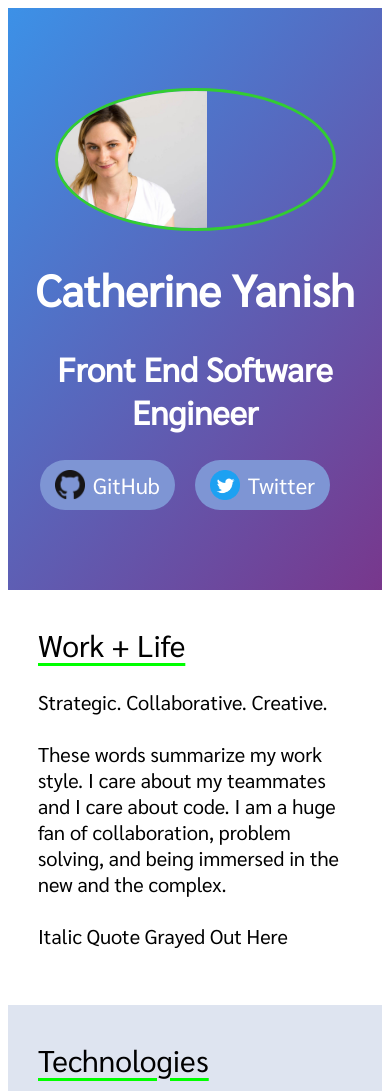
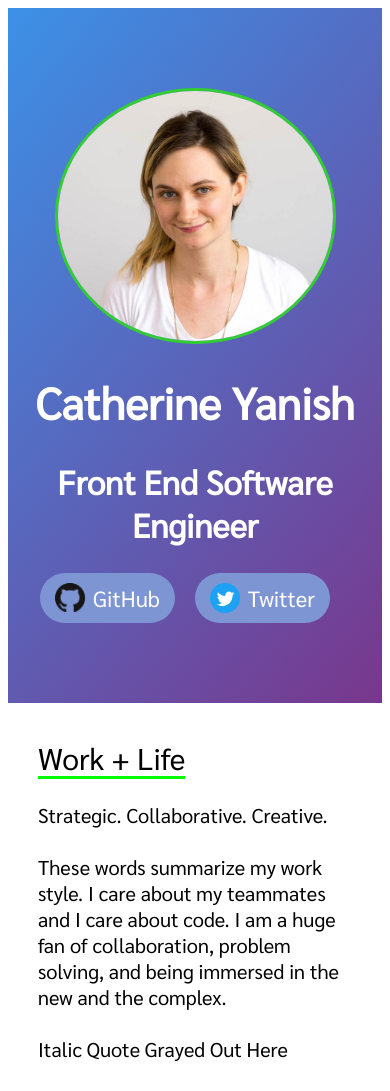
Before and after one commit to CatYanish/CatsDeveloperProfile, a plain HTML site: page index.html in a window 390 px wide. Shown: the top 1091 px of the page. Drawn offline with Linux system fonts and the light colour scheme.

Commit message:
fix headshot height

```diff
--- a/styles.css
+++ b/styles.css
@@ -59,7 +59,6 @@ canvas {
   font-weight: 400;
   color: white;
   padding: 5em;
-  height: 40vh;
   justify-content: center;
   align-items: center;
 }
@@ -182,7 +181,6 @@ ul {
 
 @media (max-width: 1200px) {
   .header {
-    height: 50vh;
     flex-direction: column;
   }
 
@@ -253,6 +251,7 @@ ul {
     order: 1;
     margin-left: 0;
     width: 275px;
+    height: 250px;
   }
 
   .image-container img {
```
